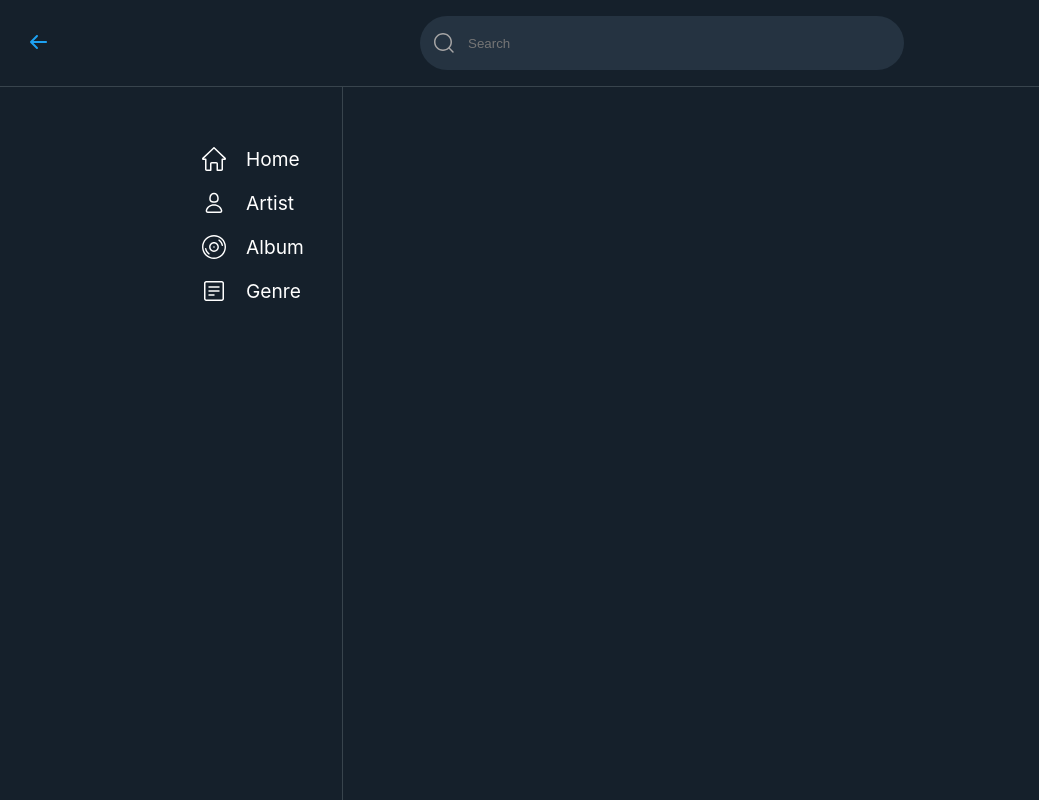
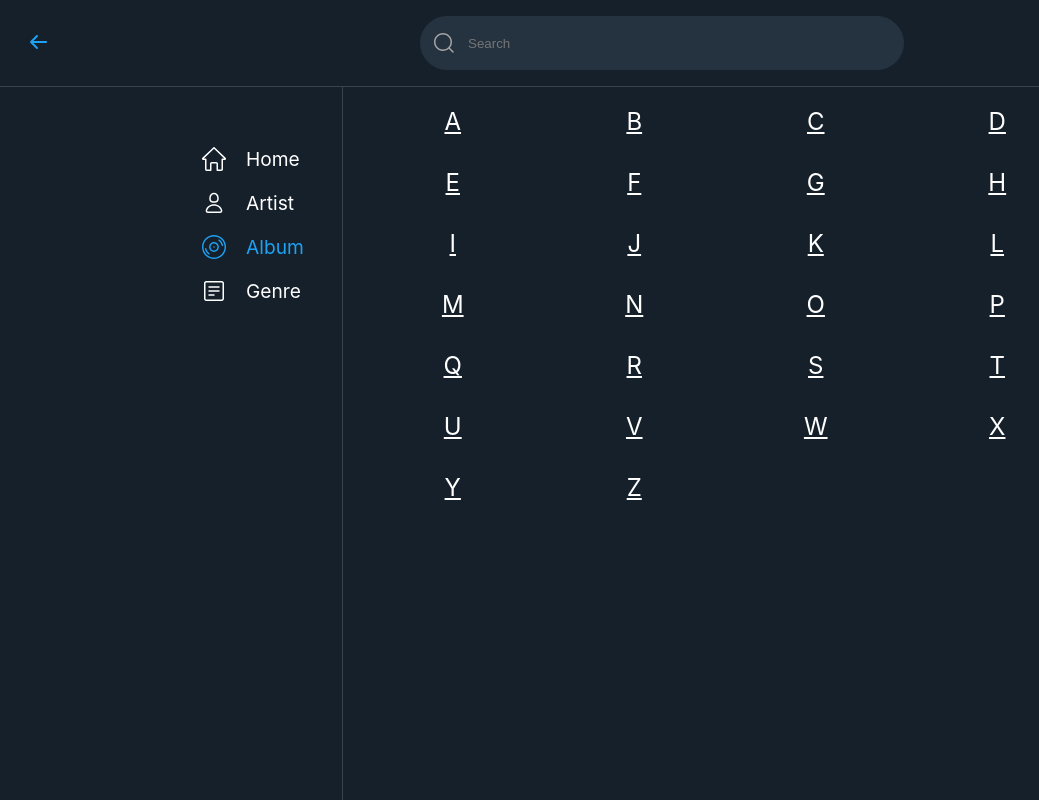
Before and after one commit to megaconfidence/download-music, a React (Create React App) app: page /cat/album in a window 1280 px wide. Shown: the whole page, without its empty margins (0-1039 px from the left). Built offline with nearby package versions, Linux system fonts and the light colour scheme.

Commit message:
feat: Adds album and artist nav pages

```diff
--- a/src/App.js
+++ b/src/App.js
@@ -9,6 +9,8 @@ import mq from './components/mq';
 import ArtistR from './routes/ArtistR';
 import SearchR from './routes/SearchR';
 import Nav from './components/Nav';
+import CatR from './routes/CatR';
+import CatPage from './pages/CatPage';
 
 function App() {
   return (
@@ -18,11 +20,11 @@ function App() {
         <div
           css={{
             left: '50%',
+            width: '100vw',
             overflowY: 'hidden',
             position: 'relative',
             height: 'calc(100vh - 87px)',
             transform: 'translateX(-50%)',
-            width: '100vw',
             [mq[2]]: {
               maxWidth: '80vw',
             },
@@ -34,9 +36,9 @@ function App() {
           <Nav />
           <div
             css={{
+              padding: '10px',
               overflowY: 'auto',
               position: 'absolute',
-              padding: '10px',
               width: 'calc(100% - 20px)',
               height: 'calc(100vh - 87px)',
               [mq[2]]: {
@@ -81,6 +83,16 @@ function App() {
                   path='/search'
                   render={(props) => <SearchR {...props} />}
                 />
+                <Route
+                  exact
+                  path='/cat/:cattype'
+                  render={(props) => <CatR {...props} />}
+                />
+                <Route
+                  exact
+                  path='/cat/:cattype/:alpha'
+                  render={(props) => <CatPage {...props} />}
+                />
               </Switch>
             </div>
           </div>
--- a/src/components/Nav.js
+++ b/src/components/Nav.js
@@ -85,14 +85,13 @@ const Nav = ({ location: { pathname } }) => {
           </NavLink>
         </li>{' '}
         <li>
-          <NavLink activeStyle={activeStyle} exact to='/artist'>
+          <NavLink activeStyle={activeStyle} to='/cat/artist'>
             <svg
               viewBox='0 0 24 24'
               css={{
-                fill:
-                  pathname === '/artist'
-                    ? 'rgb(29, 161, 242)!important'
-                    : '#fff',
+                fill: pathname.includes('/cat/artist')
+                  ? 'rgb(29, 161, 242)!important'
+                  : '#fff',
               }}
             >
               <g>
@@ -103,15 +102,14 @@ const Nav = ({ location: { pathname } }) => {
           </NavLink>
         </li>{' '}
         <li>
-          <NavLink activeStyle={activeStyle} exact to='/album'>
+          <NavLink activeStyle={activeStyle} to='/cat/album'>
             <svg
               viewBox='0 0 512 512'
               xmlns='http://www.w3.org/2000/svg'
               css={{
-                fill:
-                  pathname === '/album'
-                    ? 'rgb(29, 161, 242)!important'
-                    : '#fff',
+                fill: pathname.includes('/cat/album')
+                  ? 'rgb(29, 161, 242)!important'
+                  : '#fff',
               }}
             >
               <path d='m437.008 75.323c-48.351-48.25-112.634-74.823-181.008-74.823s-132.657 26.573-181.008 74.823c-48.359 48.259-74.992 112.425-74.992 180.677s26.633 132.418 74.992 180.677c48.351 48.25 112.634 74.823 181.008 74.823s132.657-26.573 181.008-74.823c48.359-48.259 74.992-112.425 74.992-180.677s-26.633-132.418-74.992-180.677zm-21.191 340.118c-42.687 42.599-99.444 66.059-159.817 66.059s-117.13-23.46-159.817-66.059c-42.679-42.59-66.183-99.214-66.183-159.441s23.504-116.851 66.183-159.441c42.687-42.599 99.444-66.059 159.817-66.059s117.13 23.46 159.817 66.059c42.679 42.59 66.183 99.214 66.183 159.441s-23.504 116.851-66.183 159.441z' />
--- /dev/null
+++ b/src/pages/Cat.js
@@ -0,0 +1,48 @@
+/**  @jsx jsx  */
+import { jsx } from '@emotion/core';
+import { Link } from 'react-router-dom';
+import mq from '../components/mq';
+
+const Cat = ({ location: { pathname } }) => {
+  const cat = pathname.replace('/cat/', '');
+  let i;
+  return (
+    <div>
+      <div
+        css={{
+          display: 'grid',
+          gridGap: '2rem',
+          justifyContent: 'center',
+          gridTemplateColumns: 'repeat(2, calc(50% - 2rem))',
+          [mq[1]]: {
+            gridTemplateColumns: 'repeat(4, calc(25% - 2rem))',
+          },
+        }}
+      >
+        {[...Array(26)]
+          .map((_) => String.fromCharCode(i++), (i = 97))
+          .map((i) => (
+            <Link
+              css={{
+                all: 'unset',
+                cursor: 'pointer',
+                fontSize: '1.5rem',
+                textAlign: 'center',
+                textTransform: 'uppercase',
+                textDecoration: 'underline',
+                ':hover': {
+                  color: 'rgb(29, 161, 242)',
+                },
+              }}
+              key={i}
+              to={`${pathname}/${i}`}
+            >
+              <div>{i}</div>
+            </Link>
+          ))}
+      </div>
+    </div>
+  );
+};
+
+export default Cat;
--- /dev/null
+++ b/src/pages/CatPage.js
@@ -0,0 +1,73 @@
+/**  @jsx jsx  */
+import mq from '../components/mq';
+import { jsx } from '@emotion/core';
+import { ALPHA_ALBUMS, ALPHA_ARTISTS } from '../query';
+import Error from '../components/Error';
+import { useEffect, useState } from 'react';
+import Loading from '../components/Loading';
+import NextPage from '../components/NextPage';
+import { useQuery } from '@apollo/react-hooks';
+import AlbumCard from '../components/AlbumCard';
+import ArtistCard from '../components/ArtistCard';
+
+const CatPage = ({ history, location: { pathname, search } }) => {
+  const [page, setPage] = useState(1);
+  const [gqlQuery, setGqlQuery] = useState(ALPHA_ARTISTS);
+
+  const { data, loading, error } = useQuery(gqlQuery, {
+    variables: {
+      input: {
+        limit: 8,
+        page: String(page),
+        alpha: pathname.split('/').slice(-1)[0],
+      },
+    },
+  });
+
+  useEffect(() => {
+    if (pathname.includes('/cat/album')) {
+      setGqlQuery(ALPHA_ALBUMS);
+    }
+    const p =
+      search && search.includes('page=')
+        ? Number(
+            search
+              .replace('?', '')
+              .split('&')
+              .filter((q) => q.includes('page='))
+              .join()
+              .replace('page=', '')
+          )
+        : 1;
+    setPage(p);
+  }, [pathname, search]);
+
+  if (loading) return <Loading />;
+  if (error) return <Error error={error} />;
+
+  return (
+    <div>
+      <div
+        css={{
+          display: 'grid',
+          gridGap: '1rem',
+          '@media  ( max-width :  549px )': {
+            gridGap: '0.5rem',
+          },
+          justifyContent: 'center',
+          gridTemplateColumns: 'repeat(2, calc(50% - 1rem))',
+          [mq[1]]: {
+            gridTemplateColumns: 'repeat(4, calc(25% - 1rem))',
+          },
+        }}
+      >
+        {data.alphaArtists
+          ? data.alphaArtists.map((a, k) => <ArtistCard key={k} {...a} />)
+          : data.alphaAlbums.map((a, k) => <AlbumCard key={k} {...a} />)}
+      </div>
+      <NextPage {...history} />
+    </div>
+  );
+};
+
+export default CatPage;
--- a/src/query.js
+++ b/src/query.js
@@ -14,6 +14,34 @@ export const GET_ALBUMS = gql`
       genre {
         name
       }
+    }
+  }
+`;
+
+export const ALPHA_ALBUMS = gql`
+  query AlphaAlbums($input: AlphaInput!) {
+    alphaAlbums(input: $input) {
+      id
+      url
+      name
+      year
+      image
+      artist {
+        name
+      }
+      genre {
+        name
+      }
+    }
+  }
+`;
+
+export const ALPHA_ARTISTS = gql`
+  query AlphaArtists($input: AlphaInput!) {
+    alphaArtists(input: $input) {
+      id
+      name
+      image
     }
   }
 `;
--- /dev/null
+++ b/src/routes/CatR.js
@@ -0,0 +1,8 @@
+import React from 'react';
+import Cat from '../pages/Cat';
+
+const CatR = (props) => {
+  return <Cat {...props}/>;
+};
+
+export default CatR;
```
